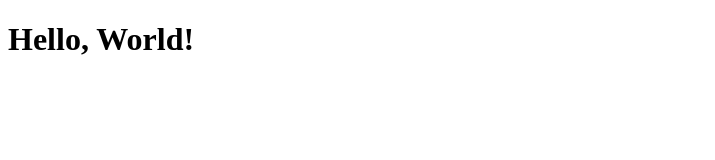
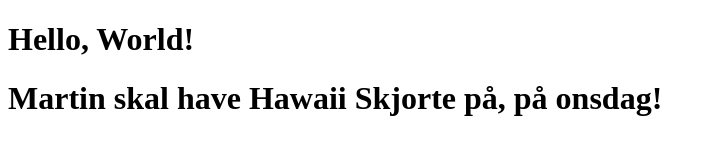
Before and after one commit to MAGS-GH/Demo-GF22026, a plain HTML site: page index.html in a window 1280 px wide. Shown: the whole page, without its empty margins (0-715 px from the left). Drawn offline with Linux system fonts and the light colour scheme.

Commit message:
Update index.html

```diff
--- a/index.html
+++ b/index.html
@@ -7,5 +7,6 @@
 </head>
 <body>
     <h1>Hello, World!</h1>
+    <h1>Martin skal have Hawaii Skjorte på, på onsdag!</h1>
 </body>
 </html>
```
